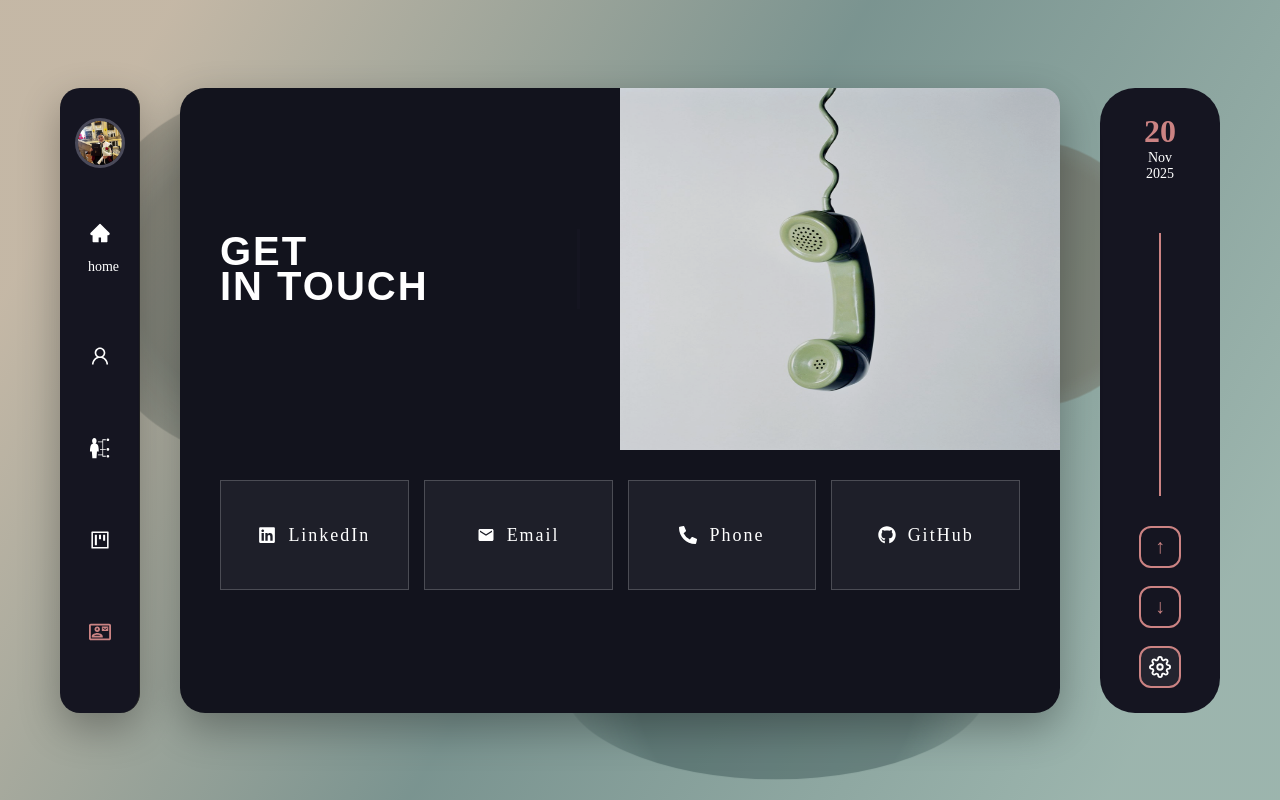
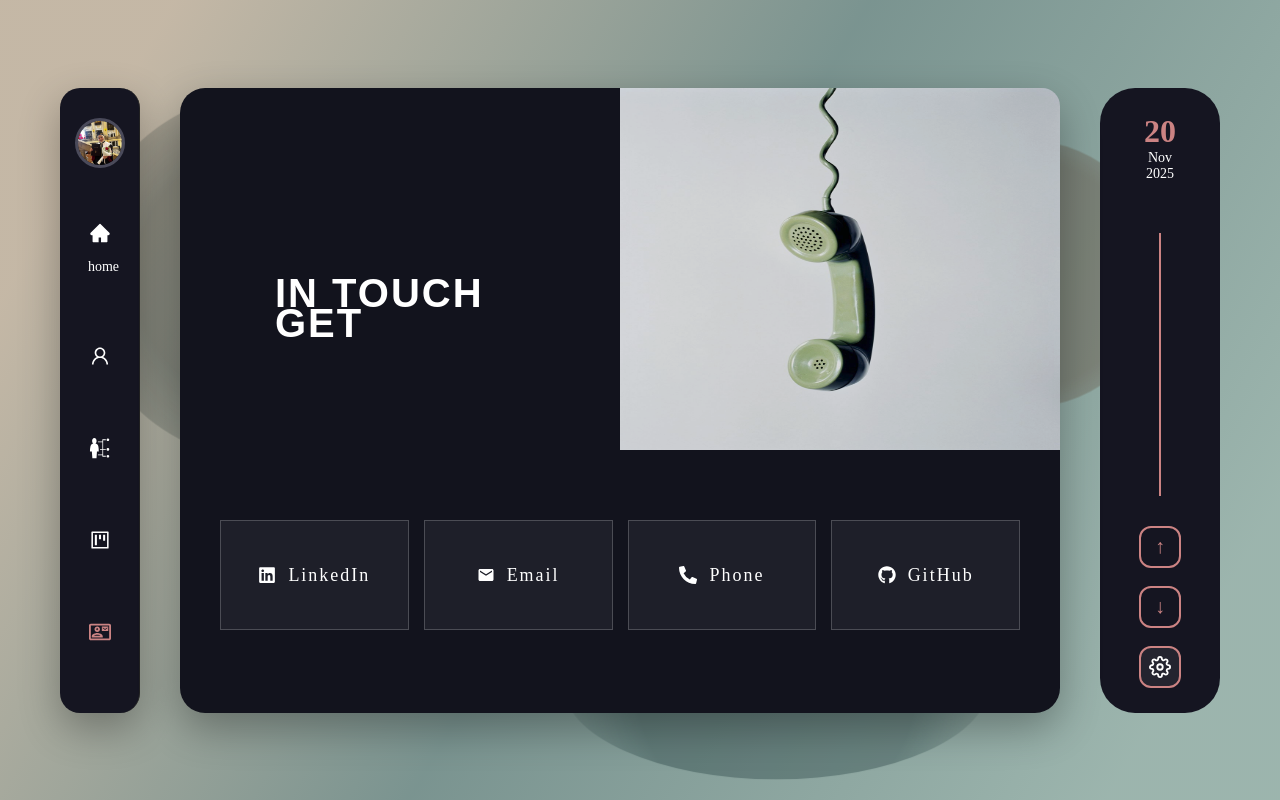
Before and after one commit to roaa12114/Portfolio2, a React (Vite) app: page /contact in a window 1280 px wide. Built offline with nearby package versions, Linux system fonts and the light colour scheme; a web font is replaced by a local one.

Commit message:
handle the buttons in contact page

```diff
--- a/src/pages/contact.css
+++ b/src/pages/contact.css
@@ -61,19 +61,21 @@
 
 .get {
   font-size: 70px;
-  margin: 0;
+ margin-top: 80px;
+ margin-left: 55px;
 }
 
 .touch {
   font-size: 70px;
-  margin: -10px 0 0 0;
+ margin-top: -75px;
+ margin-left: 55px;
 }
 
 /* ===============================
    BOTTOM SECTION
 ================================ */
 .contact-down {
-  margin: 30px 40px;
+  margin: 70px 40px;
   display: grid;
   grid-template-columns: repeat(4, 1fr);
   gap: 15px;
@@ -87,6 +89,8 @@
   font-size: 18px;
   cursor: pointer;
   transition: all 0.3s ease;
+  text-decoration: none;
+  color: inherit;
 
   display: flex;
   align-items: center;
--- a/src/pages/contact.jsx
+++ b/src/pages/contact.jsx
@@ -27,10 +27,34 @@ const Contact = () => {
   </div>
 
   <div className="contact-down">
-    <div className="contact-box"><FaLinkedin /> LinkedIn</div>
-    <div className="contact-box"><MdEmail /> Email </div>
-    <div className="contact-box"><FaPhoneAlt /> Phone</div>
-    <div className="contact-box"><FaGithub /> GitHub</div>
+    <a
+      href="https://www.linkedin.com/in/roaa-ahmed-566a82235/"
+      target="_blank"
+      rel="noopener noreferrer"
+      className="contact-box"
+    >
+        <FaLinkedin /> LinkedIn
+    </a>
+    <a
+    href="roaa12114@gmail.com"
+    className="contact-box link-btn"
+    >
+      <MdEmail /> Email
+    </a>
+    <a
+    href="tel:+201505822797"
+    className="contact-box link-btn"
+    >
+      <FaPhoneAlt /> Phone
+    </a>
+    <a
+    href="https://github.com/roaa12114"
+    target="_blank"
+    rel="noopener noreferrer"
+    className="contact-box link-btn"
+    >
+      <FaGithub /> GitHub
+    </a>
   </div>
 
 </div>
```
